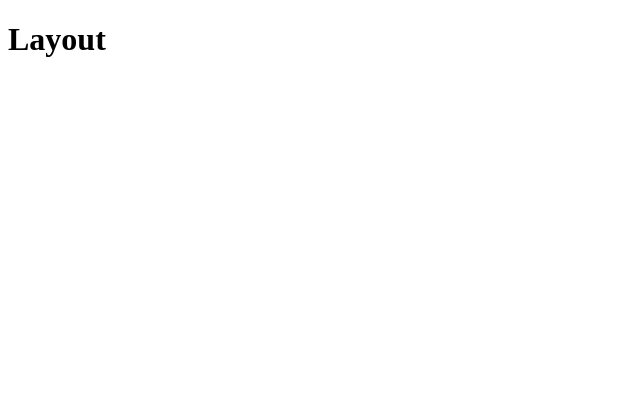
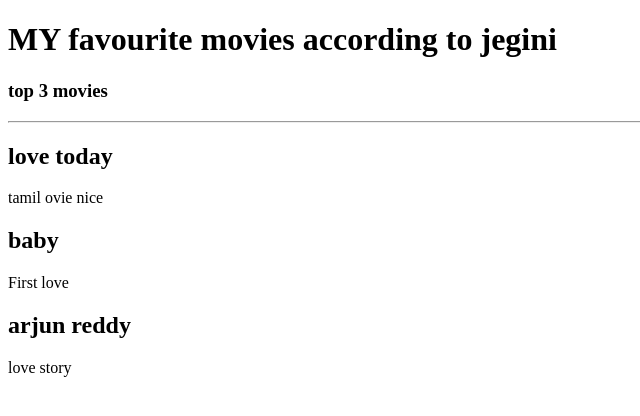
Before and after one commit to lokesh-jegini/Dom-layout, a plain HTML site: page index.html in a window 1280 px wide. Shown: the whole page, without its empty margins (0-640 px from the left). Drawn offline with Linux system fonts and the light colour scheme.

Commit message:
no parent no child   no relation between the tags

```diff
--- a/index.html
+++ b/index.html
@@ -1,11 +1,30 @@
 <!DOCTYPE html>
 <html>
-    <head>
-        <meta charset="utf-8">
-        <meta name="viewport" content="width=device-width,initial-sacle=1.0">
-        <title>Layout</title>
-    </head>
+
+<head>
+    <meta charset="utf-8">
+    <meta name="viewport" content="width=device-width,initial-sacle=1.0">
+    <link rel="stylesheet" href="index.css">
+    <title>HappyBirthday @sathish Velu</title>
+    <link rel="icon" href="Frame 1.png">
+    <!-- relattribute plaing important role -->
+</head>
+
+<body>
+
     <body>
-        <h1>Layout</h1>
-    </body>
+       <h1 class="movie-container">
+        MY favourite movies according to jegini
+       </h1>
+       <h3>top 3 movies</h3>
+       <hr/>
+       <h2>love today</h2>
+       <p>tamil ovie nice</p>
+       <h2>baby</h2>
+       <p>First love</p>
+       <h2>arjun reddy</h2>
+       <p>love story</p>
+</body>
 </html>
+
+<!-- no parent no child plain tags no relation between the tags -->
```
Also changed, not shown: Frame 1.png (added), index.css (added).
